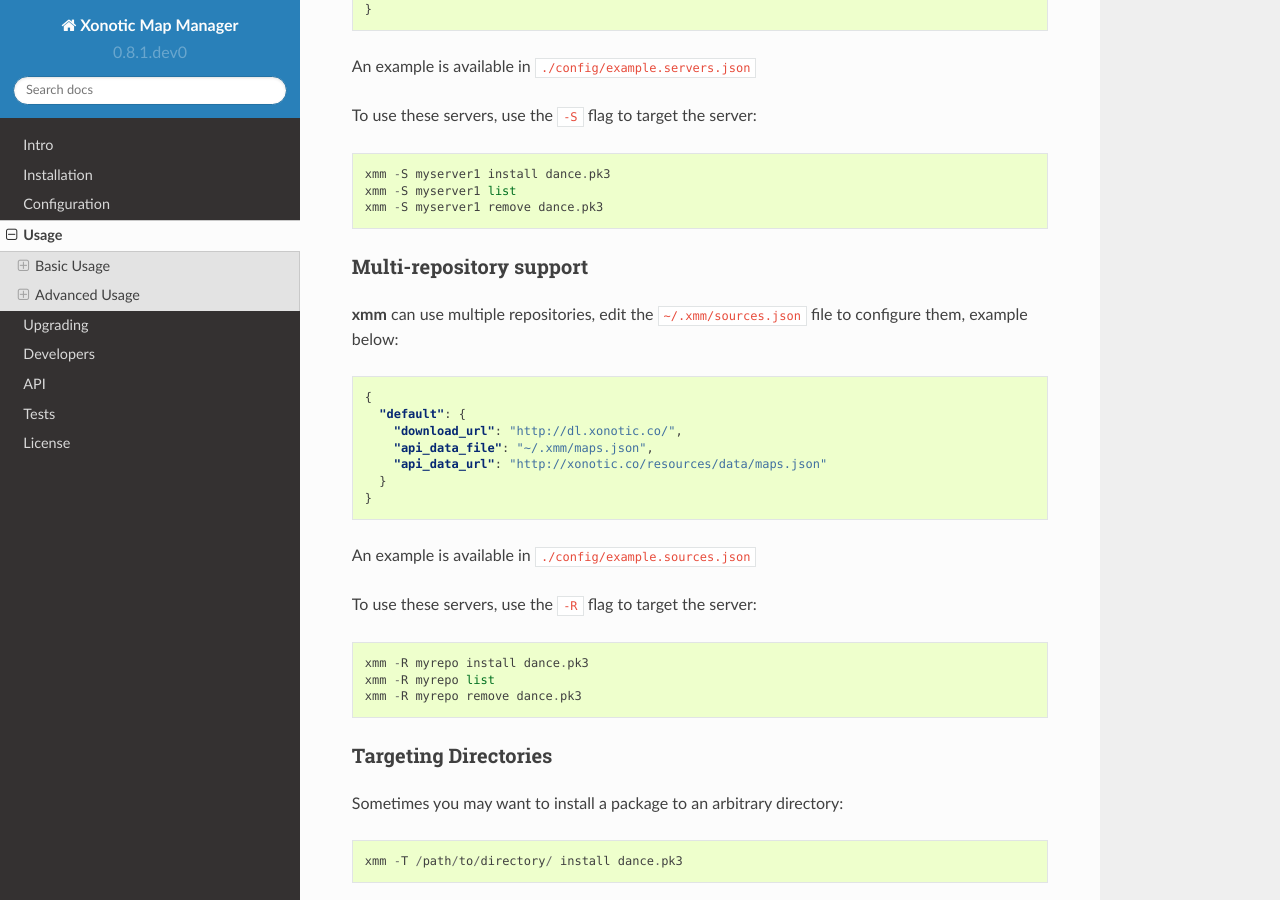
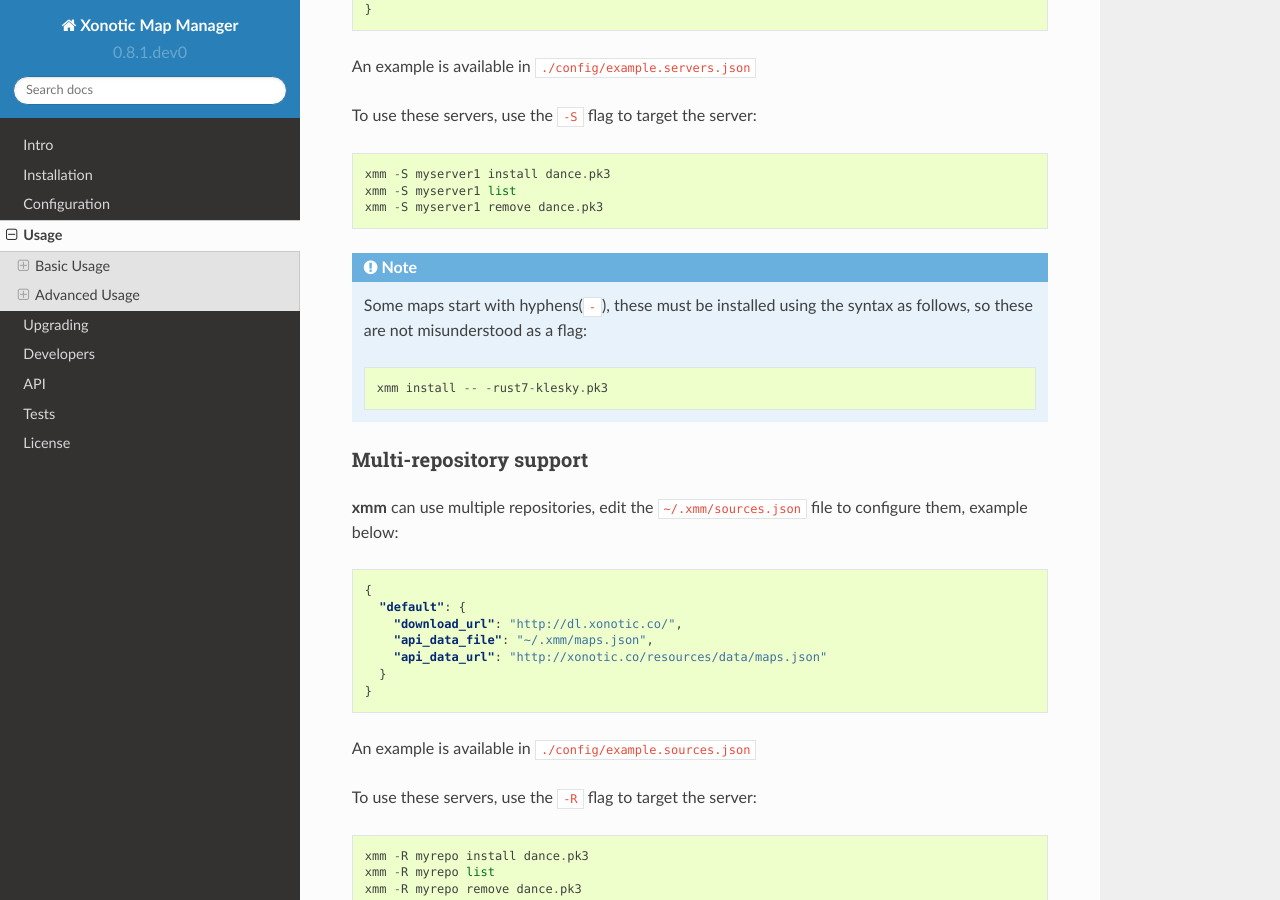
Before and after one commit to z/xonotic-map-manager, a Sphinx documentation site: the page built from docs/usage.rst, in a window 1280 px wide and 900 px high, scrolled down 7116 px. Built offline with Sphinx 7.4.7 and the Read the Docs theme 2.0.0, drawn with Linux system fonts in a browser that asks for light colours.

Commit message:
update docs, add asciicast source

```diff
--- a/docs/usage.rst
+++ b/docs/usage.rst
@@ -371,6 +371,12 @@
     xmm -S myserver1 remove dance.pk3
 
 
+.. note::
+
+    Some maps start with hyphens(``-``), these must be installed using the syntax as follows, so these are not misunderstood as a flag::
+
+        xmm install -- -rust7-klesky.pk3
+
 Multi-repository support
 ~~~~~~~~~~~~~~~~~~~~~~~~
 
```
Also changed, not shown: README.md (+4 -0 lines), 1 other file.
